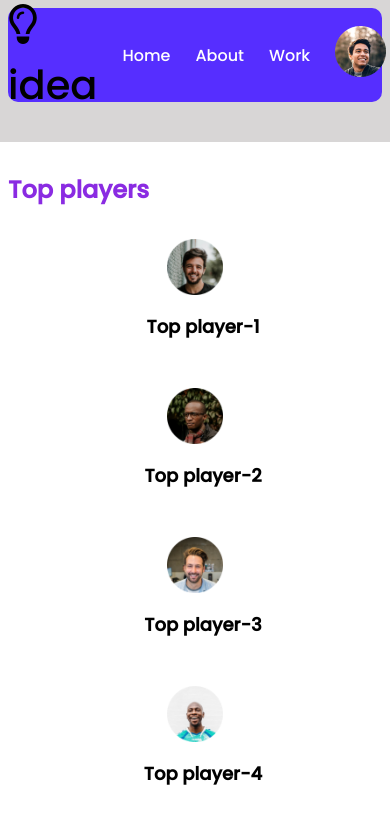
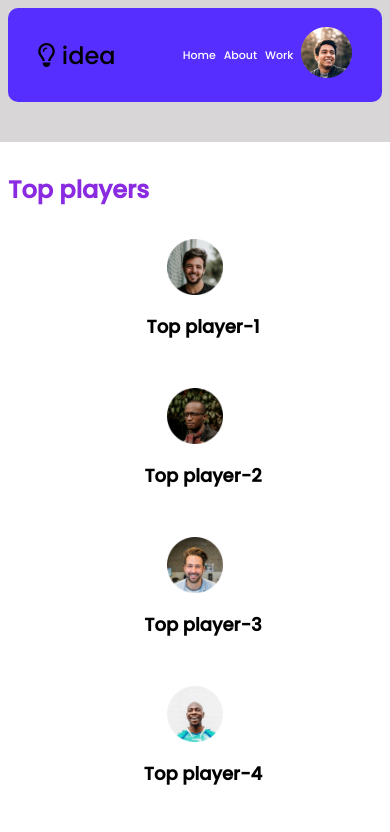
Before and after one commit to mahlilmahee/second-website, a plain HTML site: page index.html in a window 390 px wide. Shown: the top 832 px of the page. Drawn offline with Linux system fonts and the light colour scheme.

Commit message:
finished responsiveness of heading

```diff
--- a/index.html
+++ b/index.html
@@ -23,7 +23,7 @@
     <div class="logo">
         <i class="far fa-lightbulb idea"></i><span class="idea"> idea</span>
     </div>
-    <nav>
+    <nav class="lekha">
         <div class="div"><a href="#"  target="_blank">Home</a></div>
         <div class="div"><a href="#" target="_blank">About</a></div>
         <div class="div"><a href="#" target="_blank">Work</a></div>
--- a/style/style.css
+++ b/style/style.css
@@ -157,6 +157,16 @@ top blogs styles
              flex-direction: column;
              /* align-items: center; */
        }
+       .head{
+             font-size: 11px;
+       }
+       .idea{
+             font-size: 24px;
+       }
+       .div{
+             margin-left: 8px;
+       }
+
      }
 
      /* tablets only  */
```
